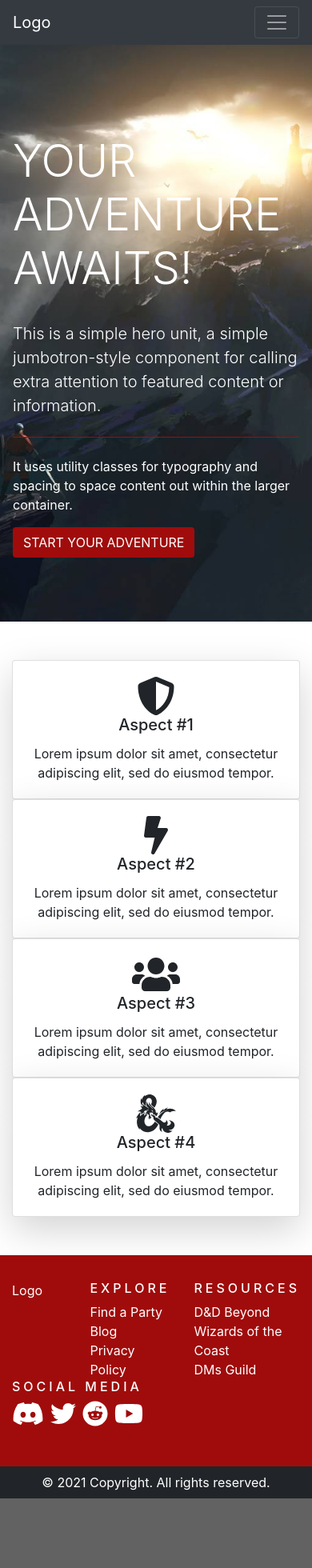
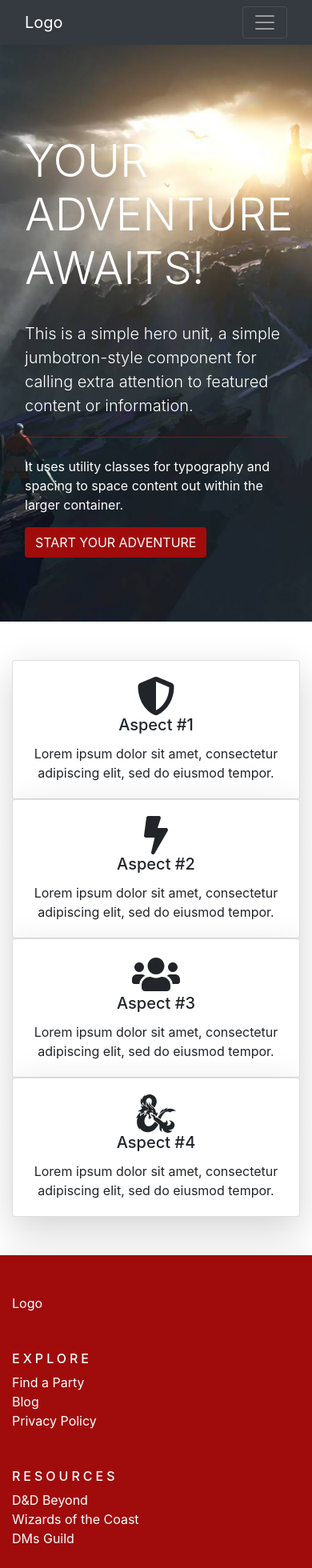
Before and after one commit to mattg-cli/dnd-party-search, a Next.js app: page / in a window 390 px wide. Shown: the top 1960 px of the page at 80% size. Before the commit the page ends 1873 px from the top, so only its background shows below. Built offline with nearby package versions, Linux system fonts and the light colour scheme.

Commit message:
fixed container issues with the jumbotron and navigation. also resolved a bootstrap col issue for mobile in the footer

```diff
--- a/components/Footer.js
+++ b/components/Footer.js
@@ -3,14 +3,14 @@ import styles from './Footer.module.css';
 const Footer = props => {
 
   return (
-    <div className={styles.footerWrapper}>
-      <div className={styles.footer}>
+    <div className={`shadow-lg ${styles.footerWrapper}`}>
+      <div className={`pb-5 ${styles.footer}`}>
         <div className="container">
           <div className="row">
-            <div className="col">
+            <div className="col-xs-12 col-sm-6 col-lg-3 pt-5">
               Logo
             </div>
-            <div className="col">
+            <div className="col-xs-12 col-sm-6 col-lg-3 pt-5">
               <h5>Explore</h5>
               <ul className="clean">
                 <li>Find a Party</li>
@@ -18,7 +18,7 @@ const Footer = props => {
                 <li>Privacy Policy</li>
               </ul>
             </div>
-            <div className="col">
+            <div className="col-xs-12 col-sm-6 col-lg-3 pt-5">
               <h5>Resources</h5>
               <ul className="clean">
                 <li>D&amp;D Beyond</li>
@@ -26,7 +26,7 @@ const Footer = props => {
                 <li>DMs Guild</li>
               </ul>
             </div>
-            <div className="col">
+            <div className="col-xs-12 col-sm-6 col-lg-3 pt-5">
               <h5>Social Media</h5>
               <ul className="list-inline">
                 <li className="list-inline-item"><i className="fab fa-discord fa-2x"></i></li>
--- a/components/Footer.module.css
+++ b/components/Footer.module.css
@@ -10,7 +10,6 @@
 {
   height: auto;
   margin: 0;
-  padding: 2rem 0rem;
   background: #a00c0c;
   color: white;
 }
@@ -27,3 +26,10 @@
   color: white;
   padding: 0.5rem 0rem;
 }
+
+@media only screen and (max-width: 992px) {
+  .footerTitle
+  {
+    margin-top: 2rem;
+  }
+}
--- a/components/Navigation.js
+++ b/components/Navigation.js
@@ -1,7 +1,11 @@
 import styles from './Navigation.module.css';
 
 const Navigation = props => (
-  <div>
+  <div className="navigation bg-dark">
+    <div className="container">
+      <div className="row">
+        <div className="col">
+
           <nav className="navbar navbar-expand-md navbar-dark bg-dark">
             <a className="navbar-brand" href="#">Logo</a>
             <button
@@ -23,6 +27,10 @@ const Navigation = props => (
               </ul>
             </div>
           </nav>
+
+        </div>
+      </div>
+    </div>
   </div>
 );
 
--- a/pages/index.js
+++ b/pages/index.js
@@ -32,15 +32,17 @@ export default function Home() {
   return (
     <div>
       <Header />
-      <section className={`py-5 ${styles.banner}`}>
+      <section className={`py-5 shadow-bg ${styles.banner}`}>
         <div className="container">
           <div className="row">
-            <div className="jumbotron mb-0 bg-none">
-            <h1 className="display-4">YOUR ADVENTURE AWAITS!</h1>
-              <p className="lead">This is a simple hero unit, a simple jumbotron-style component for calling extra attention to featured content or information.</p>
-              <hr className="my-4" />
-              <p>It uses utility classes for typography and spacing to space content out within the larger container.</p>
-              <button className="btn btn-default">START YOUR ADVENTURE</button>
+            <div className="col">
+              <div className="jumbotron mb-0 bg-none">
+              <h1 className="display-4 bold">YOUR ADVENTURE AWAITS!</h1>
+                <p className="lead">This is a simple hero unit, a simple jumbotron-style component for calling extra attention to featured content or information.</p>
+                <hr className="my-4" />
+                <p>It uses utility classes for typography and spacing to space content out within the larger container.</p>
+                <button className="btn btn-default">START YOUR ADVENTURE</button>
+              </div>
             </div>
           </div>
         </div>
```
Lines whose indentation alone changed are shown as unchanged.
